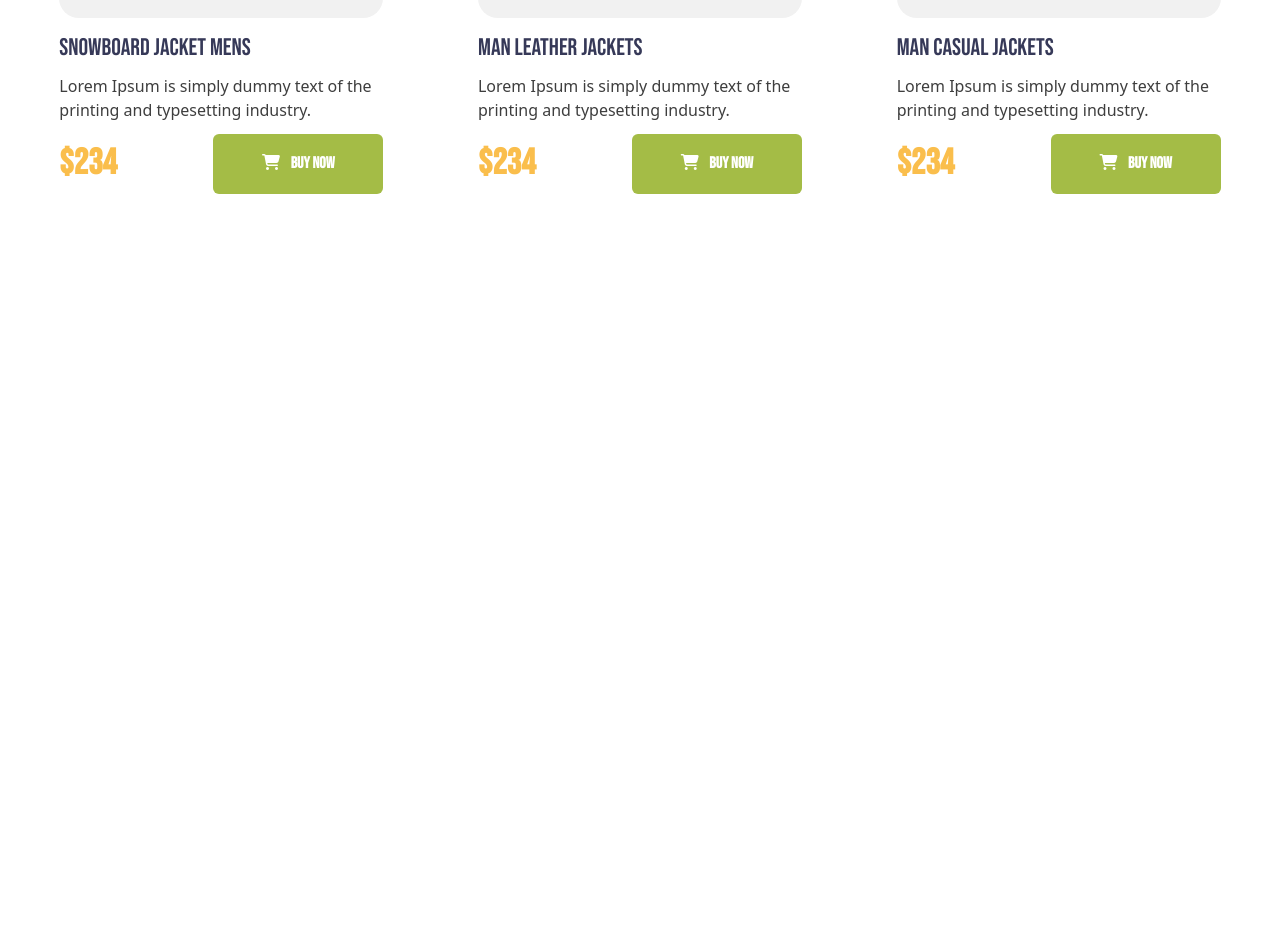
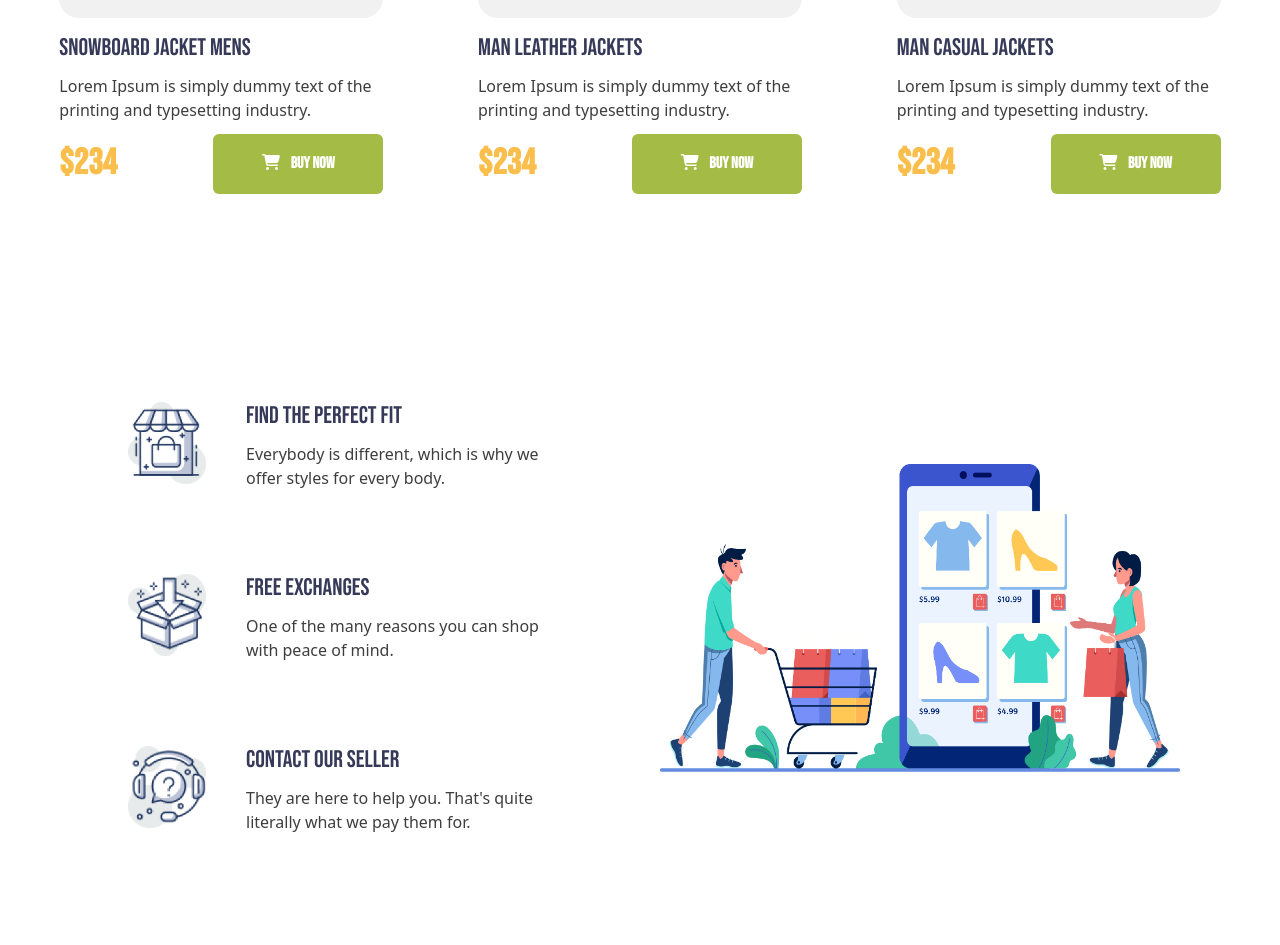
Before and after one commit to morsalin102666/hero-panguin-fashion-repo, a plain HTML site: page index.html in a window 1280 px wide. Shown: the part 2029-2974 px from the top of the page. Before the commit the page ends 2263 px from the top, so only its background shows below. Drawn offline with nearby package versions, Linux system fonts and the light colour scheme.

Commit message:
service section add commid

```diff
--- a/index.html
+++ b/index.html
@@ -39,6 +39,7 @@
                 </div>
             </nav>
         </section>
+
         <!-- Be the Penguins of Winter -->
         <section class="container mx-auto py-10 lg:py-20">
             <div class="grid grid-cols-1 md:grid-cols-2 gap-5 p-5">
@@ -181,6 +182,38 @@
                 </div>
             </div>
         </section>
+
+        <!-- servises section -->
+        <section>
+            <div class="grid grid-cols-1 md:grid-cols-2 gap-10 mt-20 p-0 md:p-20">
+                <div >
+                    <div class="flex-none text-center md:text-left md:flex p-7 mb-7 rounded-xl shado-css">
+                        <img src="./images/house.png" class="w-[78px] h-[82px] mx-auto md:mx-0 mb-5 md:mb-0" alt="png">
+                        <div class="ml-0 md:ml-10">
+                            <h3 class="text-2xl leading-7 font-medium mb-3 text-[#363958]">Find the Perfect Fit</h3>
+                            <p class="leading-6 text-[#3E3E3E] font-sans mb-0">Everybody is different, which is why we<br> offer styles for every body.</p>
+                        </div>
+                    </div>
+                    <div class="flex-none text-center md:text-left md:flex p-7 mb-7 rounded-xl shado-css">
+                        <img src="./images/box.png" class="w-[78px] h-[82px] mx-auto md:mx-0 mb-5 md:mb-0" alt="png">
+                        <div class="ml-0 md:ml-10">
+                            <h3 class="text-2xl leading-7 font-medium mb-3 text-[#363958]">Free Exchanges</h3>
+                            <p class="leading-6 text-[#3E3E3E] font-sans mb-0">One of the many reasons you can shop<br> with peace of mind.</p>
+                        </div>
+                    </div>
+                    <div class="flex-none text-center md:text-left md:flex p-7 rounded-xl shado-css">
+                        <img src="./images/question.png" class="w-[78px] h-[82px] mx-auto md:mx-0 mb-5 md:mb-0" alt="png">
+                        <div class="ml-0 md:ml-10">
+                            <h3 class="text-2xl leading-7 font-medium mb-3 text-[#363958]">Contact Our Seller</h3>
+                            <p class="leading-6 text-[#3E3E3E] font-sans mb-0">They are here to help you. That's quite<br> literally what we pay them for.</p>
+                        </div>
+                    </div>
+                </div>
+                <div class="flex justify-center items-center">
+                    <img src="./images/shopping.png" alt="">
+                </div>
+            </div>
+        </section>
     </main>
     <!-- ===================== FOOTER SECTION ==================== -->
     <footer>
```
